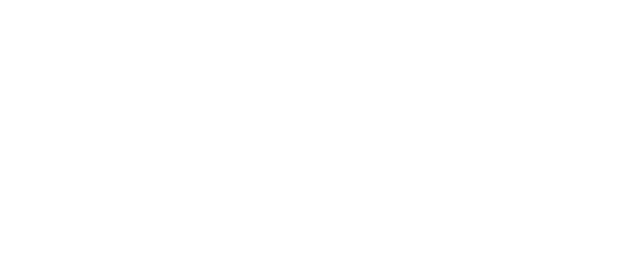
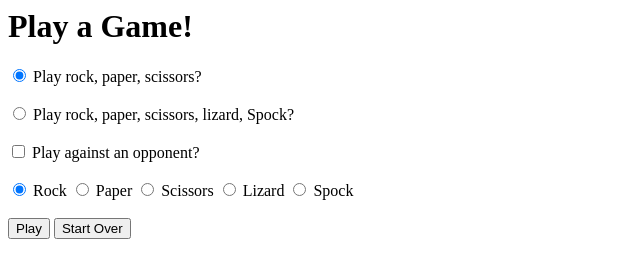
Before and after one commit to comp426-2023-spring/e02-maxxuUNC33, a website: page public/index.html in a window 1280 px wide. Shown: the whole page, without its empty margins (0-640 px from the left). Drawn offline with nearby package versions, Linux system fonts and the light colour scheme.

Commit message:
2 work on index.html

```diff
--- a/public/index.html
+++ b/public/index.html
@@ -7,9 +7,32 @@
         <script src="./scripts.js"></script>
     </head>
     <body>
-
-    <!-- Your interface markup goes here -->
-    <!-- For interface examples, look in the `/examples/` directory in the root of your starter code repo. -->
+        <form id="userinput" class="form" action="javascript:void(0);">
+			<h1 id="header">Play a Game!</h1>
+			<input type="radio" id="rps" name="game" value="rps" checked onclick="showHideShots()">
+			<label for="rps">Play rock, paper, scissors?</label>
+			<br><br>
+			<input type="radio" id="rpsls" name="game" value="rpsls" onclick="showHideShots()">
+			<label for="rpsls">Play rock, paper, scissors, lizard, Spock?</label>
+			<br><br>
+			<input type="checkbox" id="opponent" name="playtype" value="opponent" onclick="showHideShots()">
+			<label for="opponent">Play against an opponent?</label>
+			<br><br>
+			<input type="radio" id="rock" name="shot" value="rock" class="rps shots" checked>
+			<label class="shots rps">Rock</label>
+			<input type="radio" id="paper" name="shot" value="paper" class="rps shots">
+			<label class="shots rps">Paper</label>
+			<input type="radio" id="scissors" name="shot" value="scissors" class="rps shots">
+			<label class="shots rps">Scissors</label>
+			<input type="radio" id="lizard" name="shot" value="lizard" class="rpsls shots">
+			<label class="shots rpsls" id="lizard_label">Lizard</label>
+			<input type="radio" id="spock" name="shot" value="spock" class="rpsls shots">
+			<label class="shots rpsls" id="spock_label">Spock</label>
+			<br><br>
+			<button type="submit" id="play" onclick="playGame()">Play</button>
+    		<button type="submit" id="startover" onclick="startOver()">Start Over</button>
+		</form>
+		<br><br>
 
     </body>
 </html>
```
